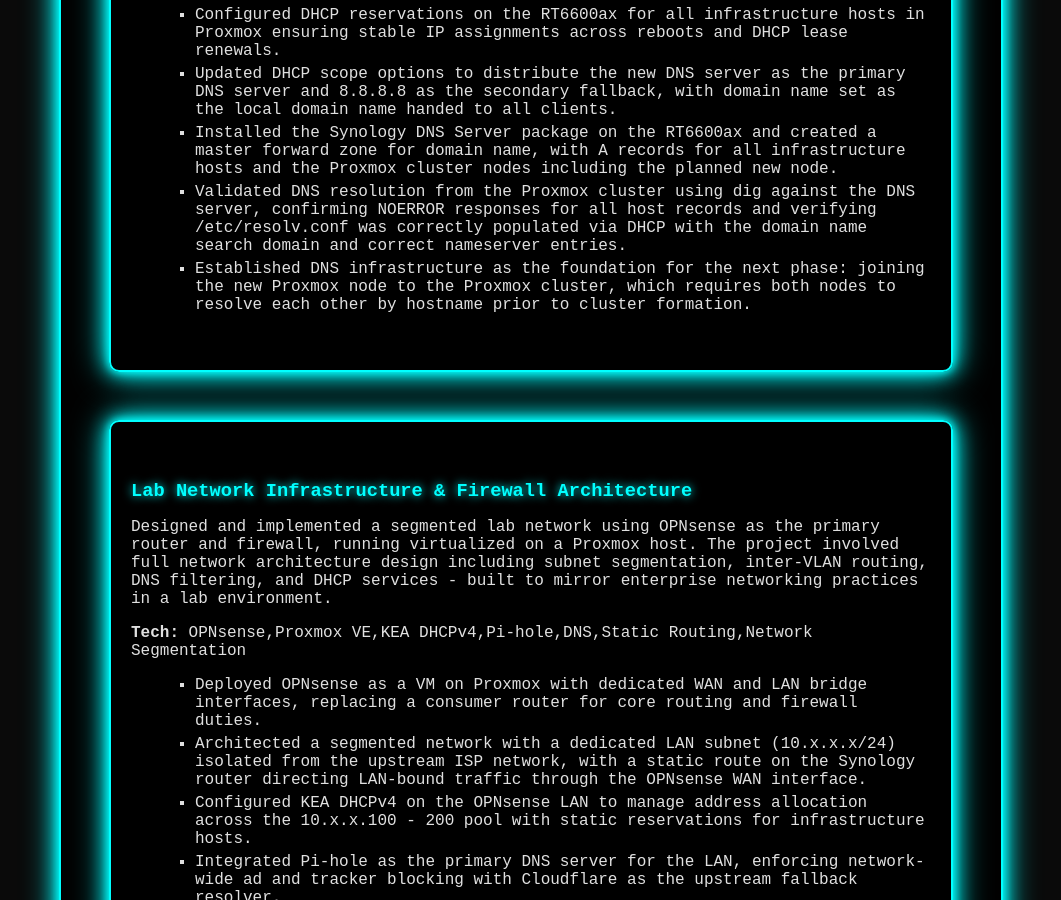
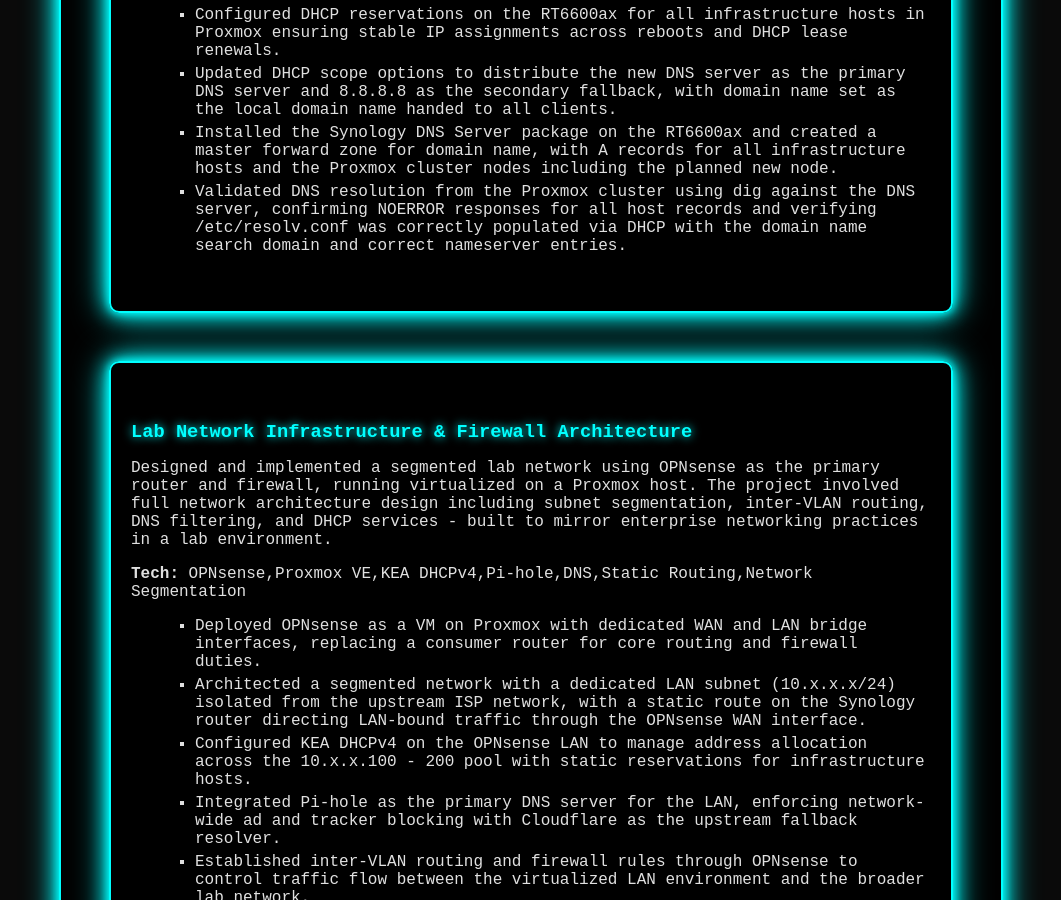
Before and after one commit to pearson-thaddeus-l/pearson-thaddeus-l-jekyll, a Jekyll site: the page built from projects.md, in a window 1280 px wide and 900 px high, scrolled down 738 px. Shown: the whole window, without its empty margins (109-1170 px from the left). Built offline with Jekyll 4.4.1, drawn with Linux system fonts in a browser that asks for light colours.

Commit message:
Updating DNS project 2

```diff
--- a/projects.md
+++ b/projects.md
@@ -22,7 +22,6 @@
     <li>Updated DHCP scope options to distribute the new DNS server as the primary DNS server and 8.8.8.8 as the secondary fallback, with domain name set as the local domain name handed to all clients.</li>
     <li>Installed the Synology DNS Server package on the RT6600ax and created a master forward zone for domain name, with A records for all infrastructure hosts and the Proxmox cluster nodes including the planned new node.</li>
     <li>Validated DNS resolution from the Proxmox cluster using dig against the DNS server, confirming NOERROR responses for all host records and verifying /etc/resolv.conf was correctly populated via DHCP with the domain name search domain and correct nameserver entries.</li>
-    <li>Established DNS infrastructure as the foundation for the next phase: joining the new Proxmox node to the Proxmox cluster, which requires both nodes to resolve each other by hostname prior to cluster formation.</li>
   </ul>
 </div>
 
```
